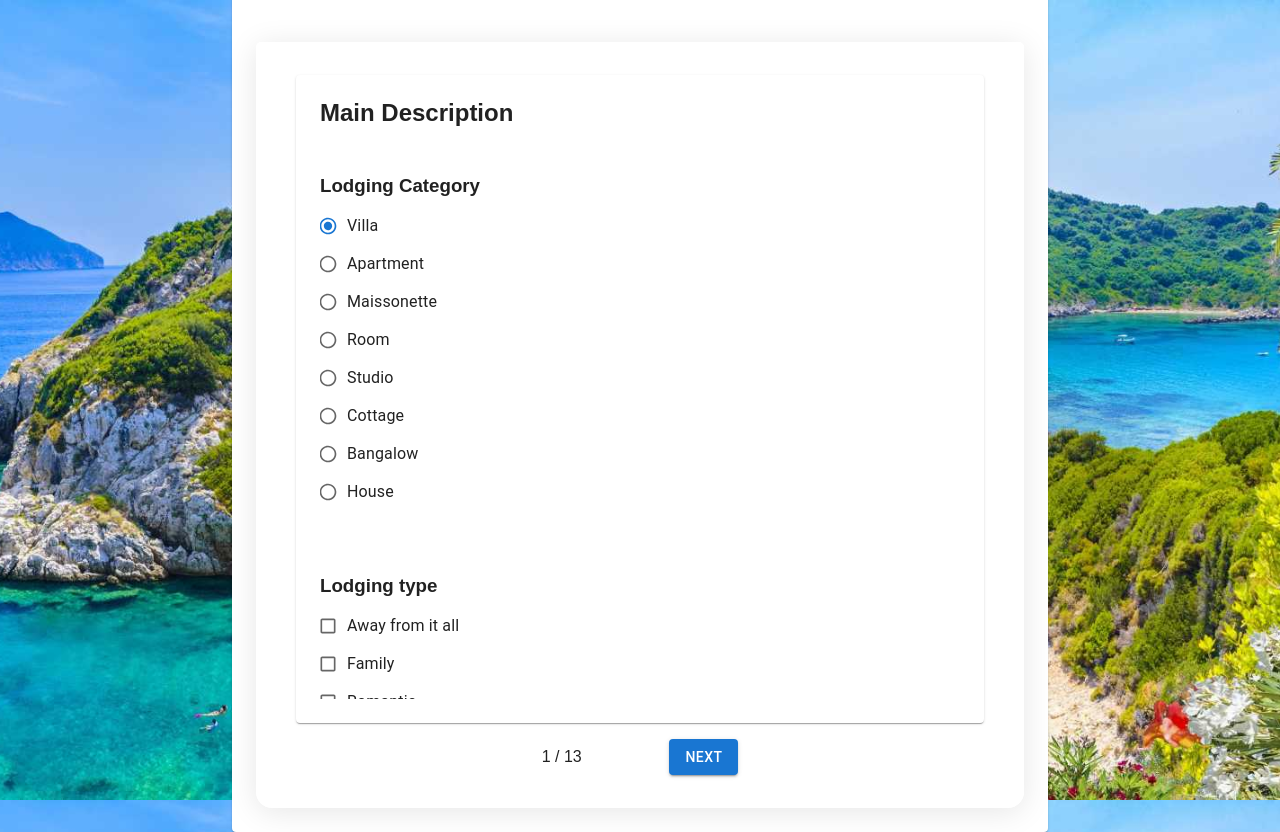
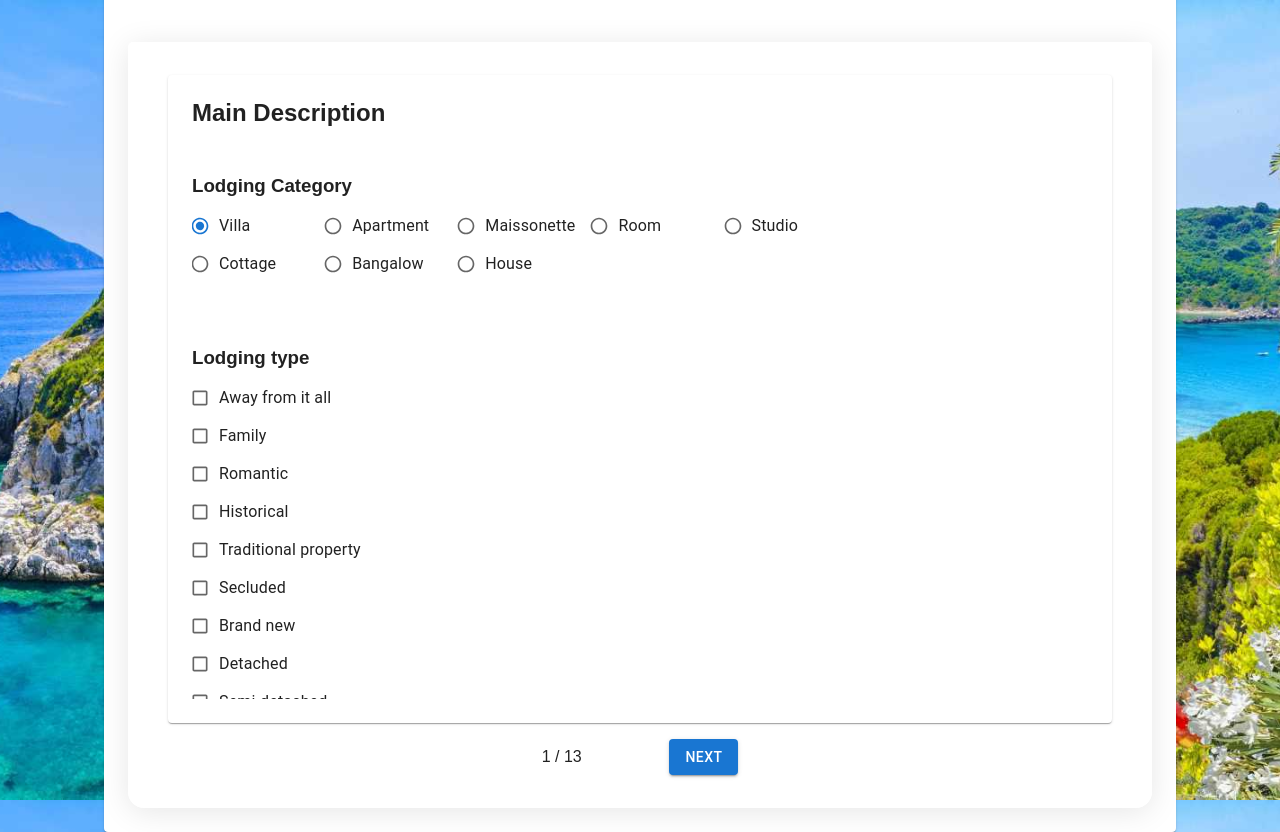
Before and after one commit to iantsene/new_owner_form, a Next.js app: page / in a window 1280 px wide. Built offline with nearby package versions, Linux system fonts and the light colour scheme.

Commit message:
Page is now responsive, devices tested

```diff
--- a/src/app/stylesheets/form.scss
+++ b/src/app/stylesheets/form.scss
@@ -28,7 +28,6 @@
 
 .form-foreground {
   width: 50vw;
-  /* Adjust the width as needed */
   height: 600px;
   overflow-y: auto;
 
--- a/src/app/stylesheets/media-queries.scss
+++ b/src/app/stylesheets/media-queries.scss
@@ -1,12 +1,14 @@
 $breakpoint-mobiles: 480px;
 $breakpoint-tablets: 768px;
-$breakpoint-laptops: 1400px;
-$breakpoint-desktops: 1401px;
+$breakpoint-laptops: 1024px;
+$breakpoint-large-laptops: 1500px;
+$breakpoint-desktops: 1919px;
+$breakpoint-large-screens: 1920px;
 
 
 
 
-@media (min-width: $breakpoint-desktops) {
+@media (min-width: $breakpoint-large-screens) {
 
 
     .extra-categories{
@@ -76,13 +78,166 @@ $breakpoint-desktops: 1401px;
 
 }
 
-@media (max-width: $breakpoint-laptops) {
+
+
+@media (max-width: $breakpoint-desktops) {
 
 
     .form-tabs {
         display: flex;
         justify-content: flex-start;
-        max-width: 55vh;
+        max-width: 100vh;
+        overflow-x: hidden;
+
+      }
+
+
+
+
+
+    .extra-categories{
+        display: flex;
+        flex-direction: column;
+        gap: 45px;
+    }
+
+    .lodge-category {
+        display: grid;
+        grid-template-columns: 1fr 1fr 1fr 1fr 1fr;
+        grid-template-rows: 1fr 1fr;
+        gap: 0px 0px;
+        grid-template-areas:
+          ". . . . ."
+          ". . . . .";
+
+    }
+
+
+    .main-category {
+        h3{margin-bottom: 10px;}
+        display: block;
+        text-align:start;
+        margin-bottom: 4rem;
+    }
+
+    .multi-options-grid {
+        display: flex;
+        flex-direction: column;
+        word-wrap: break-word;
+        margin-bottom: 2rem;
+    }
+    .short-options-grid {
+        display: flex;
+        flex-direction: column;
+        word-wrap: break-word;
+        margin-bottom: 2rem;
+    }
+
+    .bedrooms {
+        display: flex;
+        flex-direction: column;
+        gap:20px;
+        margin-bottom: 2rem;
+    }
+
+    .bathrooms {
+        display: flex;
+        flex-direction: column;
+        gap:20px;
+        margin-bottom: 2rem;
+    }
+}
+
+
+
+@media (max-width: $breakpoint-large-laptops) {
+
+
+    .form-tabs {
+        display: flex;
+        justify-content: flex-start;
+        max-width: 140vh;
+        overflow-x: hidden;
+
+      }
+
+
+      .form-foreground {
+        width: 70vw;
+
+
+      }
+
+
+      .form-background {
+        width: 80vw;
+
+      }
+
+
+    .extra-categories{
+        display: flex;
+        flex-direction: column;
+        gap: 45px;
+    }
+
+    .lodge-category {
+        display: grid;
+        grid-template-columns: 1fr 1fr 1fr 1fr 1fr;
+        grid-template-rows: 1fr 1fr;
+        gap: 0px 0px;
+        grid-template-areas:
+          ". . . . ."
+          ". . . . .";
+
+    }
+
+
+    .main-category {
+        h3{margin-bottom: 10px;}
+        display: block;
+        text-align:start;
+        margin-bottom: 4rem;
+    }
+
+    .multi-options-grid {
+        display: flex;
+        flex-direction: column;
+        word-wrap: break-word;
+        margin-bottom: 2rem;
+    }
+    .short-options-grid {
+        display: flex;
+        flex-direction: column;
+        word-wrap: break-word;
+        margin-bottom: 2rem;
+    }
+
+    .bedrooms {
+        display: flex;
+        flex-direction: column;
+        gap:20px;
+        margin-bottom: 2rem;
+    }
+
+    .bathrooms {
+        display: flex;
+        flex-direction: column;
+        gap:20px;
+        margin-bottom: 2rem;
+    }
+}
+
+
+
+@media (max-width: $breakpoint-laptops) {
+
+
+
+    .form-tabs {
+        display: flex;
+        justify-content: flex-start;
+        max-width: 70vh;
         overflow-x: hidden;
 
       }
@@ -96,8 +251,13 @@ $breakpoint-desktops: 1401px;
     }
 
     .lodge-category {
-        display: flex;
-        flex-direction: column;
+        display: grid;
+        grid-template-columns: 1fr 1fr 1fr 1fr 1fr;
+        grid-template-rows: 1fr 1fr;
+        gap: 0px 0px;
+        grid-template-areas:
+          ". . . . ."
+          ". . . . .";
     }
 
     .main-category {
--- a/src/components/cards_content/MainDescription.tsx
+++ b/src/components/cards_content/MainDescription.tsx
@@ -57,6 +57,7 @@ export default function MainDescription({
             <FormControl>
               <FormLabel id="lodge-label"></FormLabel>
               <RadioGroup
+                className="radio-group"
                 row
                 aria-labelledby="lodge-label"
                 name="lodging-types"
```
